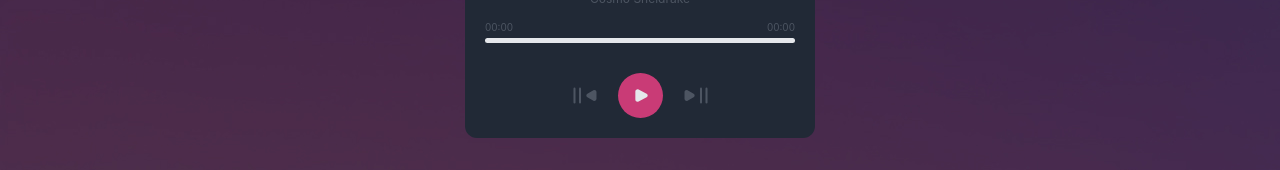
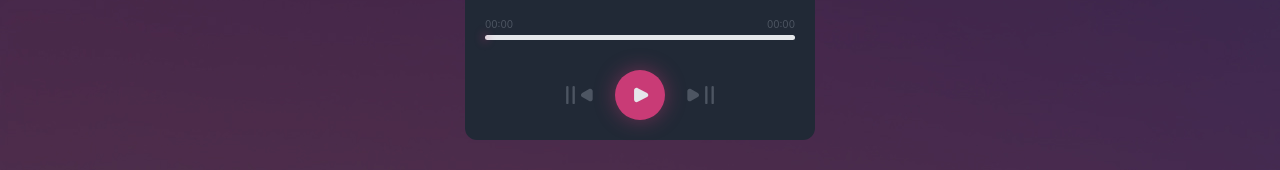
Before and after one commit to ProjectXfire/devChallenges-js-vainilla-media-player, a website built with Vite: page index.html in a window 1280 px wide. Shown: the part 511-681 px from the top of the page. Built offline with nearby package versions, Linux system fonts and the light colour scheme.

Commit message:
add: shadow to bar track and play button

```diff
--- a/src/components/controls/controls.css
+++ b/src/components/controls/controls.css
@@ -23,6 +23,9 @@
   position: absolute;
   top: 0;
   background-color: var(--color-1);
+  -webkit-box-shadow: 0px 0px 9px 2px rgba(201, 59, 118, 0.41);
+  -moz-box-shadow: 0px 0px 9px 2px rgba(201, 59, 118, 0.41);
+  box-shadow: 0px 0px 9px 2px rgba(201, 59, 118, 0.41);
   border-radius: var(--border-radius-1);
 }
 
@@ -43,8 +46,8 @@
 }
 
 .controls__action {
-  width: 45px;
-  height: 45px;
+  width: 50px;
+  height: 50px;
   display: flex;
   align-items: center;
   border: none;
@@ -60,6 +63,9 @@
   display: none;
   background-color: var(--color-1);
   border-radius: var(--border-circle);
+  -webkit-box-shadow: 0px 0px 9px 2px rgba(201, 59, 118, 0.41);
+  -moz-box-shadow: 0px 0px 9px 2px rgba(201, 59, 118, 0.41);
+  box-shadow: 0px 0px 20px 1px rgba(201, 59, 118, 0.41);
 }
 
 .is-active {
```
